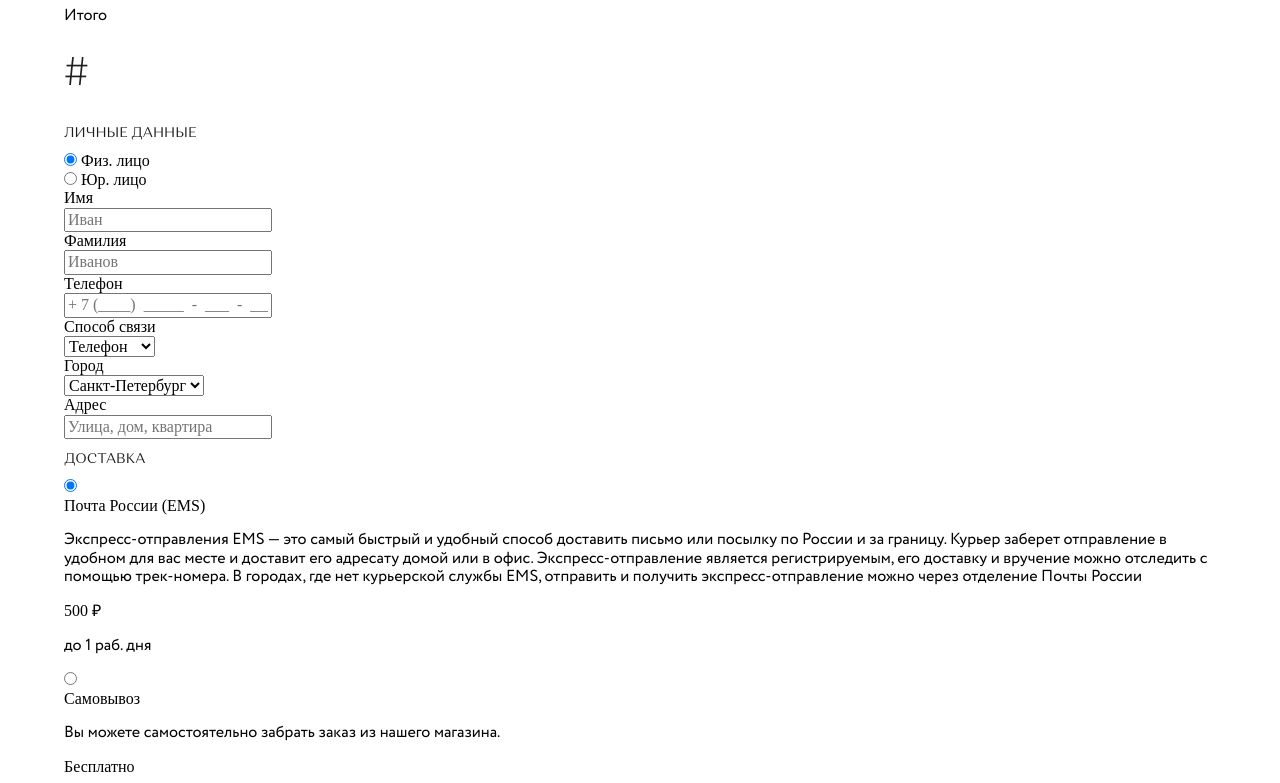
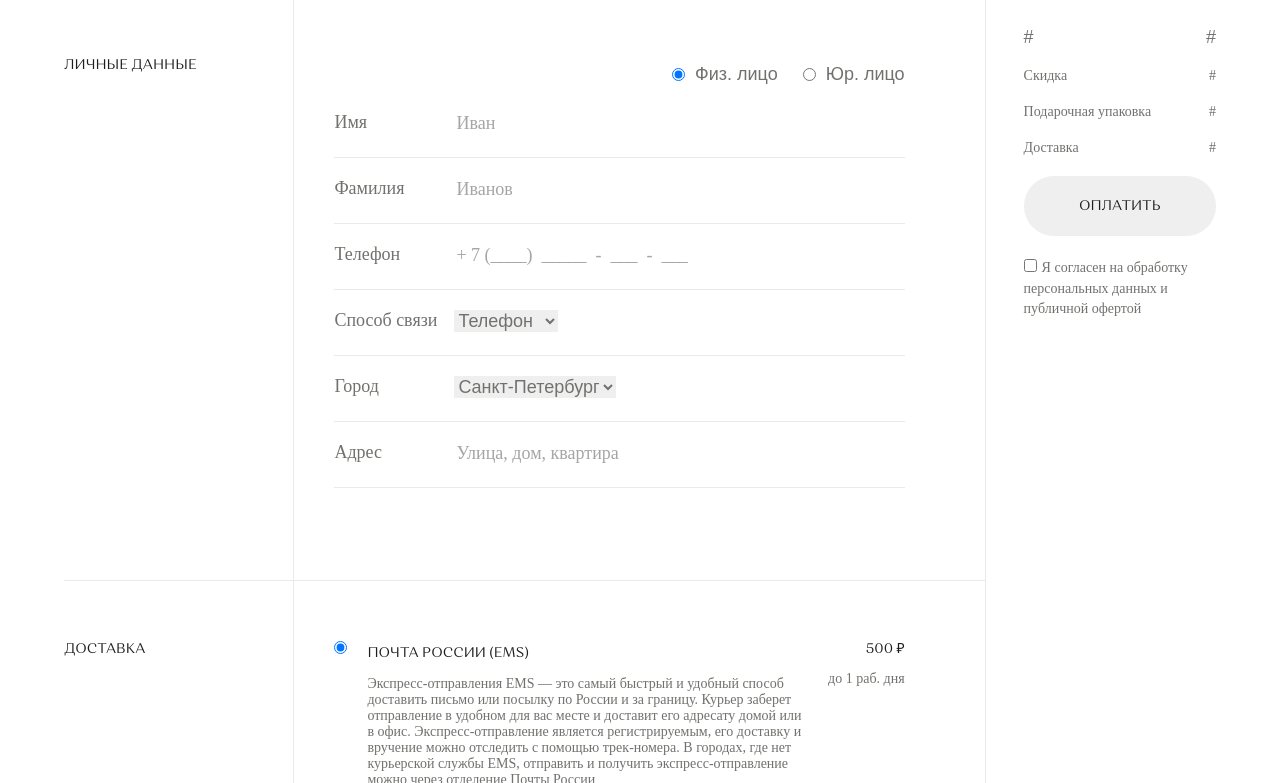
Before and after one commit to Verona4321/Mollen-Shop, a plain HTML site: page order_page.html in a window 1280 px wide. Shown: the part 228-1011 px from the top of the page. Drawn offline with Linux system fonts and the light colour scheme; files whose address does not match are found by name; a web font is replaced by a local one.

Commit message:
new path

```diff
--- a/order_page.html
+++ b/order_page.html
@@ -6,7 +6,7 @@
     <title>Document</title>
     <link rel="stylesheet" href="assets/styles/normalize.css">
     <link rel="stylesheet" href="assets/styles/style.css">
-    <link rel="stylesheet" href="zakaz.css">
+    <link rel="stylesheet" href="assets/styles/order_page.css">
 </head>
 <body>
     <main class="main">
@@ -266,7 +266,7 @@
     </main>
     <script src='cleave.min.js'></script>
     <script src='cleave-phone.ru.js'></script>
-    <script src='zakaz.js'></script>
+    <script src='order_page.js'></script>
 
 </body>
 </html>
```
